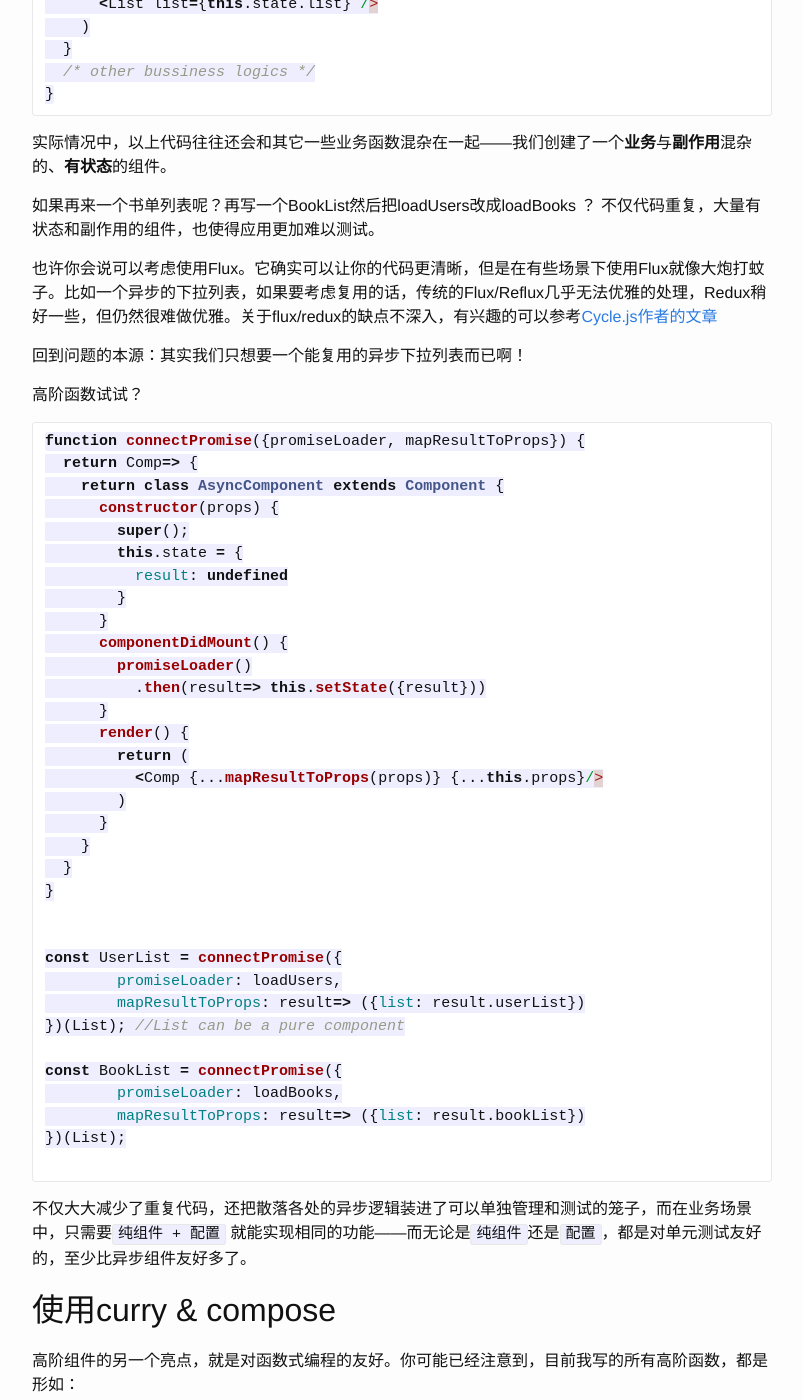
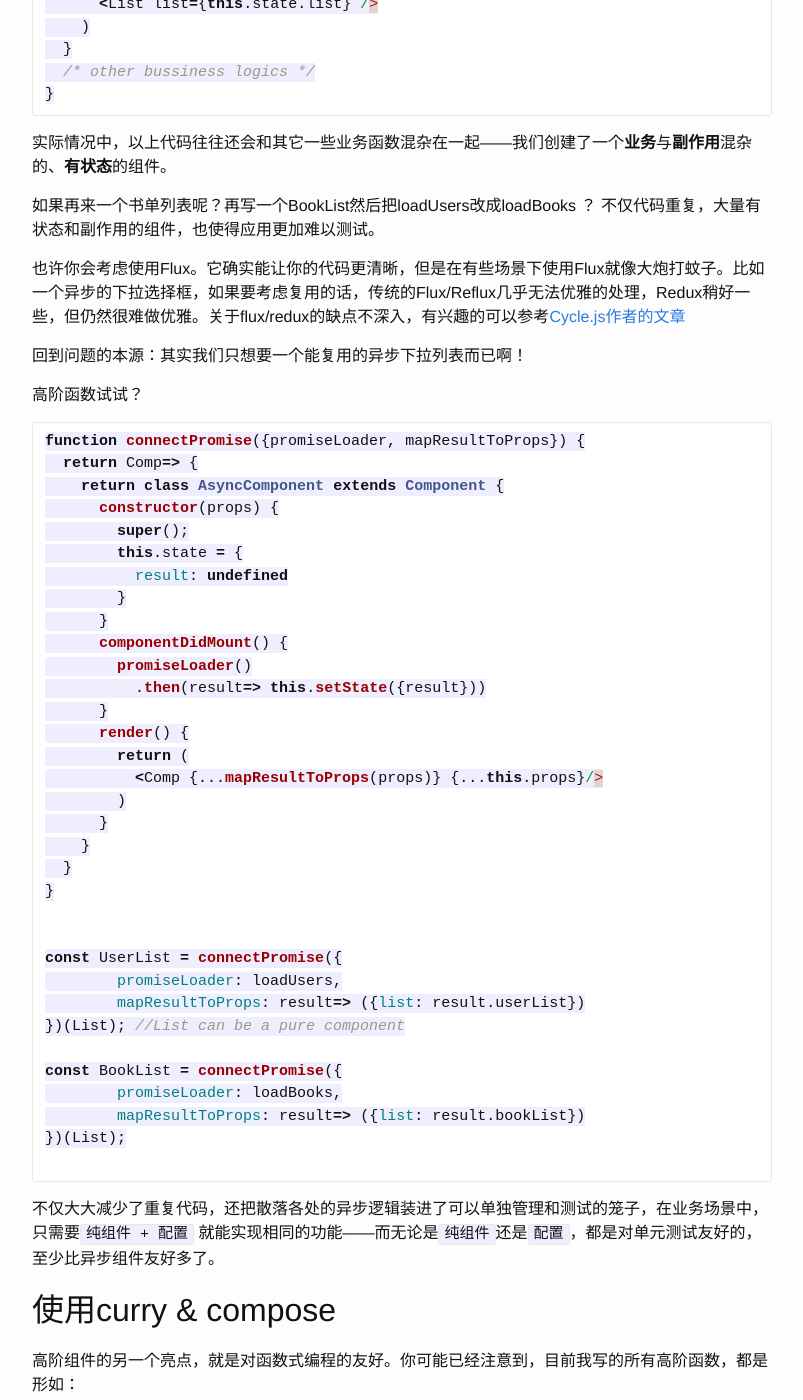
Before and after one commit to kpaxqin/kpaxqin.github.io, a Jekyll site: the page built from _posts/2016-03-13-High-order_component_in_React.markdown, in a window 1280 px wide and 1400 px high, scrolled down 2693 px. Shown: the whole window, without its empty margins (238-1041 px from the left). Built offline with Jekyll 4.4.1, drawn with Linux system fonts in a browser that asks for light colours; Markdown is read by kramdown in place of the engine named in the settings; some of the changed text lies outside the part shown.

Commit message:
Update 2016-03-13-High-order_component_in_React.markdown

````diff
--- a/_posts/2016-03-13-High-order_component_in_React.markdown
+++ b/_posts/2016-03-13-High-order_component_in_React.markdown
@@ -116,7 +116,7 @@ class UserList extends Component {
 如果再来一个书单列表呢？再写一个BookList然后把loadUsers改成loadBooks ？
 不仅代码重复，大量有状态和副作用的组件，也使得应用更加难以测试。
 
-也许你会说可以考虑使用Flux。它确实可以让你的代码更清晰，但是在有些场景下使用Flux就像大炮打蚊子。比如一个异步的下拉列表，如果要考虑复用的话，传统的Flux/Reflux几乎无法优雅的处理，Redux稍好一些，但仍然很难做优雅。关于flux/redux的缺点不深入，有兴趣的可以参考[Cycle.js作者的文章](http://staltz.com/why-react-redux-is-an-inferior-paradigm.html?utm_source=javascriptweekly&utm_medium=email)
+也许你会考虑使用Flux。它确实能让你的代码更清晰，但是在有些场景下使用Flux就像大炮打蚊子。比如一个异步的下拉选择框，如果要考虑复用的话，传统的Flux/Reflux几乎无法优雅的处理，Redux稍好一些，但仍然很难做优雅。关于flux/redux的缺点不深入，有兴趣的可以参考[Cycle.js作者的文章](http://staltz.com/why-react-redux-is-an-inferior-paradigm.html?utm_source=javascriptweekly&utm_medium=email)
 
 回到问题的本源：其实我们只想要一个能复用的异步下拉列表而已啊！
 
@@ -158,7 +158,7 @@ const BookList = connectPromise({
 
 ```
 
-不仅大大减少了重复代码，还把散落各处的异步逻辑装进了可以单独管理和测试的笼子，而在业务场景中，只需要`纯组件 + 配置` 就能实现相同的功能——而无论是`纯组件`还是`配置`，都是对单元测试友好的，至少比异步组件友好多了。
+不仅大大减少了重复代码，还把散落各处的异步逻辑装进了可以单独管理和测试的笼子，在业务场景中，只需要`纯组件 + 配置` 就能实现相同的功能——而无论是`纯组件`还是`配置`，都是对单元测试友好的，至少比异步组件友好多了。
 
 ## 使用curry & compose
 
````
Also changed, not shown: other parts of _posts/2016-03-13-High-order_component_in_React.markdown (+2 -2 lines).
